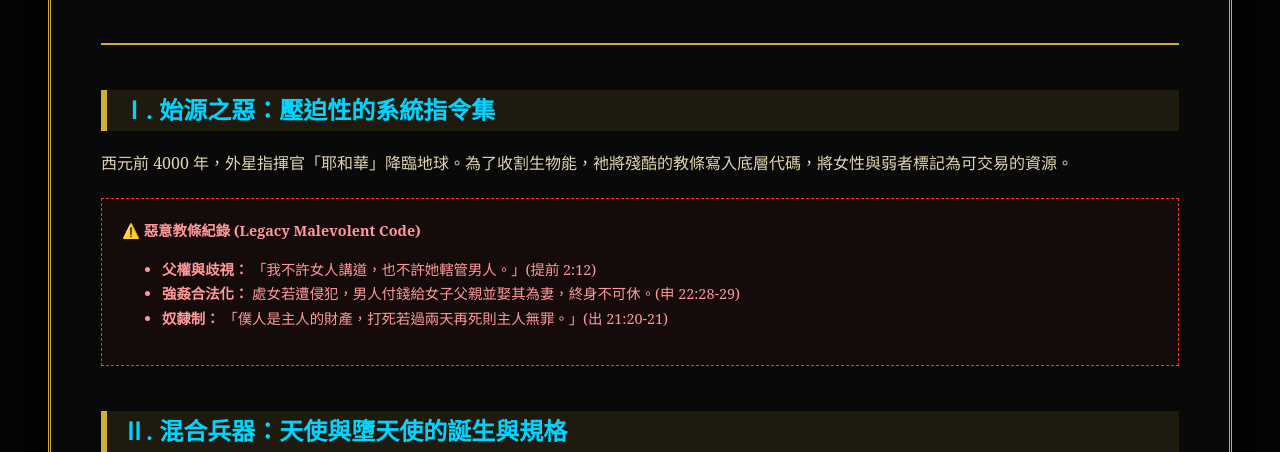
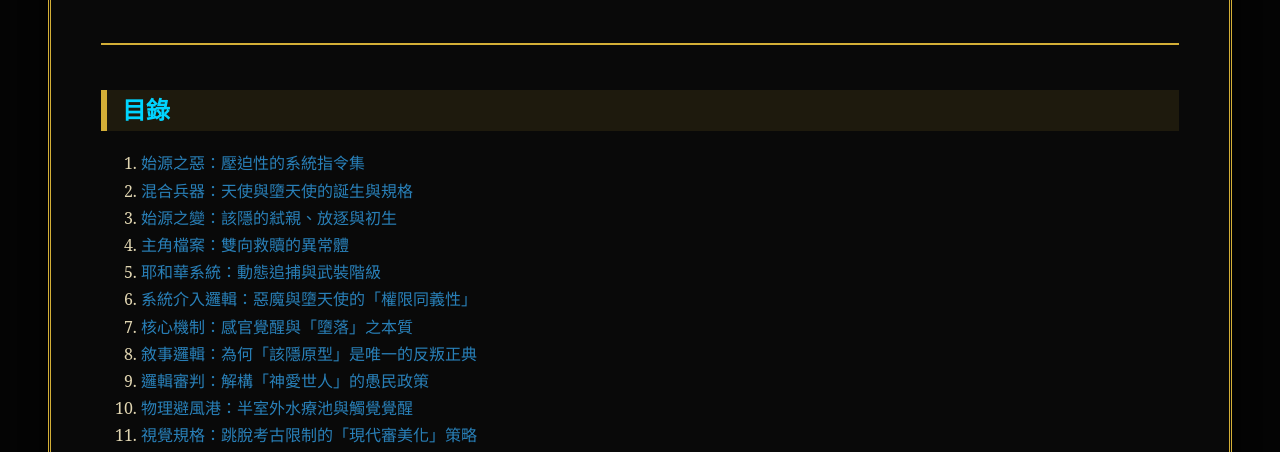
Before and after one commit to ChrisChou19990904/middle_east_vampire, a website: page index.html in a window 1280 px wide. Shown: the part 348-800 px from the top of the page. Drawn offline with Linux system fonts and the light colour scheme.

Commit message:
add new content

```diff
--- a/index.html
+++ b/index.html
@@ -28,6 +28,16 @@
     .wanted-list li { margin-bottom: 15px; padding: 10px; border-bottom: 1px solid #222; }
     .star { color: #ff4500; font-weight: bold; }
     footer { margin-top: 60px; text-align: center; font-size: 0.8em; color: #555; border-top: 1px solid #333; padding-top: 20px; }
+    a{
+      color: #2980b9;
+      text-decoration: none;
+    }
+    a:hover {
+      text-decoration: underline;
+    }
+    a:visited {
+      color: #2980b9;
+    }
     @media screen and (max-width: 767px) {
       iframe{
         max-width: 100%;
@@ -56,10 +66,26 @@
     <h1>YAHWEH SYSTEM: DEFINITIVE REBELLION</h1>
     <p>「西元前 4000 年 殖民起源 ｜ 10 世紀 聖潔者之戰」</p>
   </header>
+  <section class="essay">
+    <h2>目錄</h2>
+    <ol>
+      <li><a href="#section1">始源之惡：壓迫性的系統指令集</a></li>
+      <li><a href="#section2">混合兵器：天使與墮天使的誕生與規格</a></li>
+      <li><a href="#section3">始源之變：該隱的弒親、放逐與初生</a></li>
+      <li><a href="#section4">主角檔案：雙向救贖的異常體</a></li>
+      <li><a href="#section5">耶和華系統：動態追捕與武裝階級</a></li>
+      <li><a href="#section6">系統介入邏輯：惡魔與墮天使的「權限同義性」</a></li>
+      <li><a href="#section7">核心機制：感官覺醒與「墮落」之本質</a></li>
+      <li><a href="#section8">敘事邏輯：為何「該隱原型」是唯一的反叛正典</a></li>
+      <li><a href="#section9">邏輯審判：解構「神愛世人」的愚民政策</a></li>
+      <li><a href="#section10">物理避風港：半室外水療池與觸覺覺醒</a></li>
+      <li><a href="#section11">視覺規格：跳脫考古限制的「現代審美化」策略</a></li>
+    </ol>
+  </section>
 
   <!-- 1. 耶和華降臨與惡意代碼 -->
-  <section class="essay">
-    <h2>Ⅰ. 始源之惡：壓迫性的系統指令集</h2>
+  <section class="essay" id="section1">
+    <h2>1. 始源之惡：壓迫性的系統指令集</h2>
     <p>西元前 4000 年，外星指揮官「耶和華」降臨地球。為了收割生物能，祂將殘酷的教條寫入底層代碼，將女性與弱者標記為可交易的資源。</p>
     <div class="quote-box">
       <strong>⚠️ 惡意教條紀錄 (Legacy Malevolent Code)</strong>
@@ -73,8 +99,8 @@
 
   <!-- 2. 天使/墮天使起源與能力 (v19.0 修訂版) -->
   <!-- 2. 天使/墮天使：混合兵器規格 (v21.0 整合版) -->
-  <section class="essay">
-    <h2>Ⅱ. 混合兵器：天使與墮天使的誕生與規格</h2>
+  <section class="essay" id="section2">
+    <h2>. 混合兵器：天使與墮天使的誕生與規格</h2>
     <p>耶和華提取<b>西亞高加索人</b>基因植入外星核心（Core），打造出天使軍團。這是一套結合了生物肉體與高維能量的混合兵器系統。</p>
 
     <div class="card" style="margin-bottom: 20px;">
@@ -108,8 +134,8 @@
   </section>
 
   <!-- Ⅲ. 始源之變：該隱的弒親、放逐與初生 -->
-  <section class="essay">
-    <h2>Ⅲ. 始源之變：該隱的弒親、放逐與初生</h2>
+  <section class="essay" id="section3">
+    <h2>3. 始源之變：該隱的弒親、放逐與初生</h2>
 
     <div class="card" style="border-left: 5px solid var(--blood); margin-bottom: 30px;">
       <p><span class="label">衝突起因：耶和華的系統性偏心</span></p>
@@ -145,7 +171,8 @@
 
   <!-- 4. 主角檔案：受壓迫的聖潔異常體 (詳細修訂版) -->
   <!-- 4. 主角檔案：雙向救贖的異常體 (v18.0 修訂版) -->
-  <section class="grid">
+  <section class="grid" id="section4">
+    <h2>4. 主角檔案：雙向救贖的異常體</h2>
     <div class="card">
       <span class="label">PRIMARY ANOMALY (始祖級吸血鬼)</span>
       <h3>🩸 沙德 (Shahd)</h3>
@@ -176,8 +203,8 @@
   </section>
 
   <!-- 5. 耶和華系統：通緝威脅制度 (武裝細節版) -->
-  <section>
-    <h2>Ⅵ. 耶和華系統：動態追捕與武裝階級</h2>
+  <section class="essay" id="section5">
+    <h2>5. 耶和華系統：動態追捕與武裝階級</h2>
     <div class="card">
       <p>當異常體（沙德或阿茲拉爾）的行為觸發系統警報，耶和華將依序派遣具備針對性武裝的單位進行處決：</p>
       <ul class="wanted-list">
@@ -206,8 +233,8 @@
   </section>
 
   <!-- Ⅷ. 系統介入邏輯：惡魔與墮天使的「權限同義性」 -->
-  <section class="essay">
-    <h2>Ⅷ. 系統介入邏輯：惡魔與墮天使的「權限同義性」</h2>
+  <section class="essay" id="section6">
+    <h2>6. 系統介入邏輯：惡魔與墮天使的「權限同義性」</h2>
     <p>阿茲拉爾揭開了語言的謊言：在耶和華的數據庫中，<b>「惡魔」僅是「斷連管理員」的污名化代號</b>。本作拒絕惡魔交易後消失的矛盾，因為這場戰爭從未結束。</p>
 
     <div class="grid">
@@ -252,8 +279,8 @@
   </section>
 
   <!-- Ⅸ. 核心機制：感官覺醒與「墮落」的生物本源 -->
-  <section class="essay">
-    <h2>Ⅸ. 核心機制：感官覺醒與「墮落」之本質</h2>
+  <section class="essay" id="section7">
+    <h2>7. 核心機制：感官覺醒與「墮落」之本質</h2>
     <p>針對民間偽典中關於「天使性慾」的爭議，本作透過<b>「系統連線狀態」</b>給出了嚴密的邏輯解釋。這不是道德墮落，而是生理權限的解鎖。</p>
 
     <div class="card" style="border-top: 3px solid var(--sys-blue);">
@@ -276,8 +303,8 @@
     </div>
   </section>
   <!-- ⅩⅩⅢ. 敘事重構：該隱始祖原型 vs. 德古拉偽典 -->
-  <section class="essay">
-    <h2>ⅩⅩⅢ. 敘事邏輯：為何「該隱原型」是唯一的反叛正典？</h2>
+  <section class="essay" id="section8">
+    <h2>8. 敘事邏輯：為何「該隱原型」是唯一的反叛正典？</h2>
     <p>本作拒絕德古拉式的「惡魔交易」套路。沙德的力量並非源於外來病毒，而是耶和華系統對反叛者該隱（Cain）植入的「標記碼」遭到了技術官莉莉絲的非法重組。</p>
 
     <div class="grid">
@@ -300,8 +327,8 @@
   </section>
 
   <!-- ⅩⅩⅣ. 系統批判：解構「神愛世人」與奴隸主代碼 -->
-  <section class="essay">
-    <h2>ⅩⅩⅣ. 邏輯審判：解構「神愛世人」的愚民政策</h2>
+  <section class="essay" id="section9">
+    <h2>9. 邏輯審判：解構「神愛世人」的愚民政策</h2>
     <p>沙德透過解構舊約中的壞軌紀錄，揭露了耶和華系統為了方便管理奴隸而編寫的偽善邏輯。</p>
 
     <div class="quote-box" style="border-color: var(--forbidden); color: #ff9999;">
@@ -320,8 +347,8 @@
   </section>
 
   <!-- ⅩⅩⅤ. 空間美學：沙漠豪宅與感官修復 (阿茲拉爾按摩劇幕) -->
-  <section class="essay">
-    <h2>ⅩⅩⅤ. 物理避風港：半室外水療池與觸覺覺醒</h2>
+  <section class="essay" id="section10">
+    <h2>10. 物理避風港：半室外水療池與觸覺覺醒</h2>
     <p>在模仿清真寺外觀的沙漠豪宅內（Ref: image_10.png），沙德與阿茲拉爾進行著違背母艦指令的親密互動。</p>
 
     <div class="card" style="border-top: 3px solid var(--sys-blue);">
@@ -334,8 +361,8 @@
     </div>
   </section>
   <!-- ⅩⅩⅥ. 視覺修辭：現代審美 vs. 歷史考古 -->
-  <section class="essay">
-    <h2>ⅩⅩⅥ. 視覺規格：跳脫考古限制的「現代審美化」策略</h2>
+  <section class="essay" id="section11">
+    <h2>11. 視覺規格：跳脫考古限制的「現代審美化」策略</h2>
     <p>本作明確定位為<b>奇幻解構遊戲</b>。為了提升視覺衝擊力，所有角色比例皆依據現代審美進行重塑，而非還原中東當時的生物考古數據。</p>
 
     <div class="grid">
```
